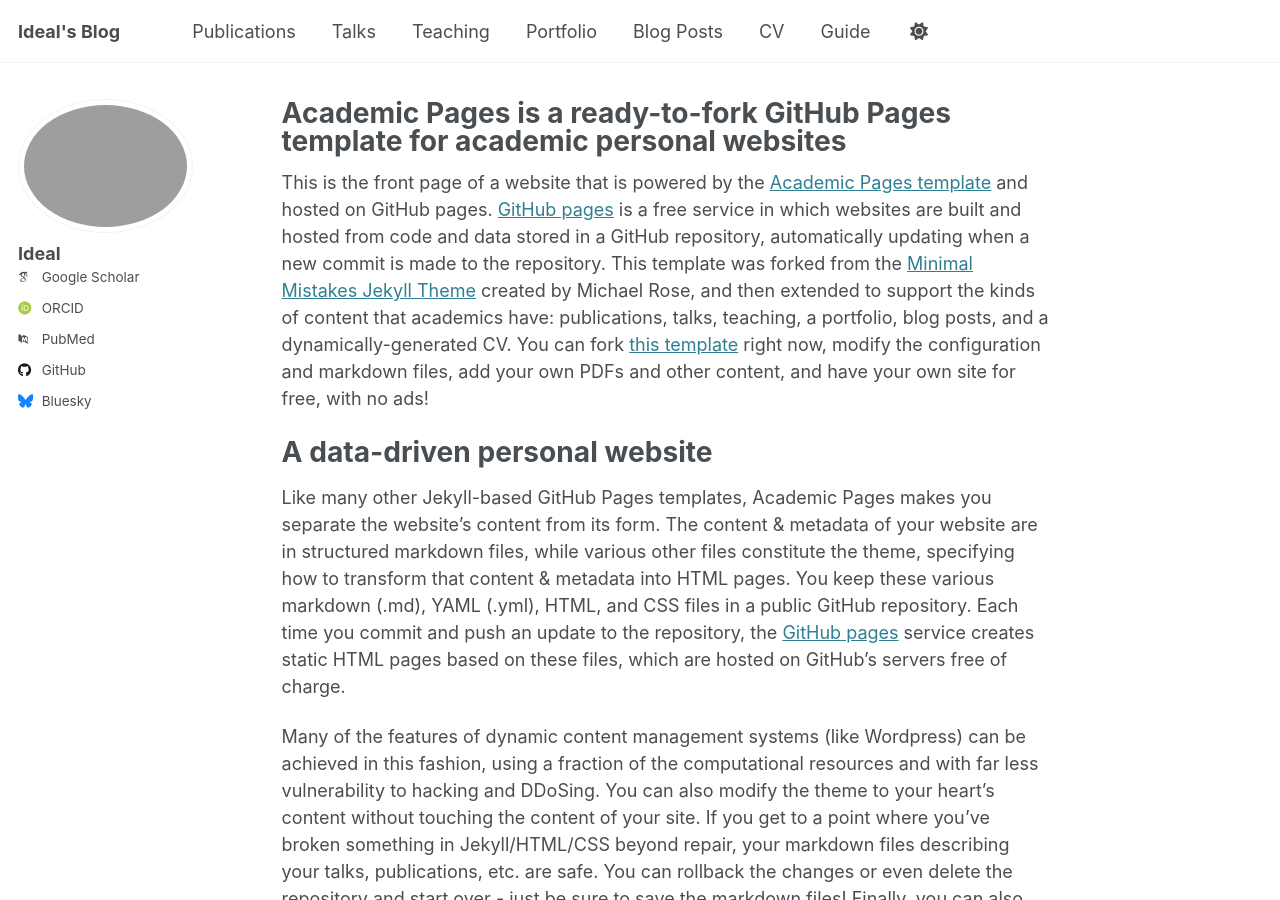
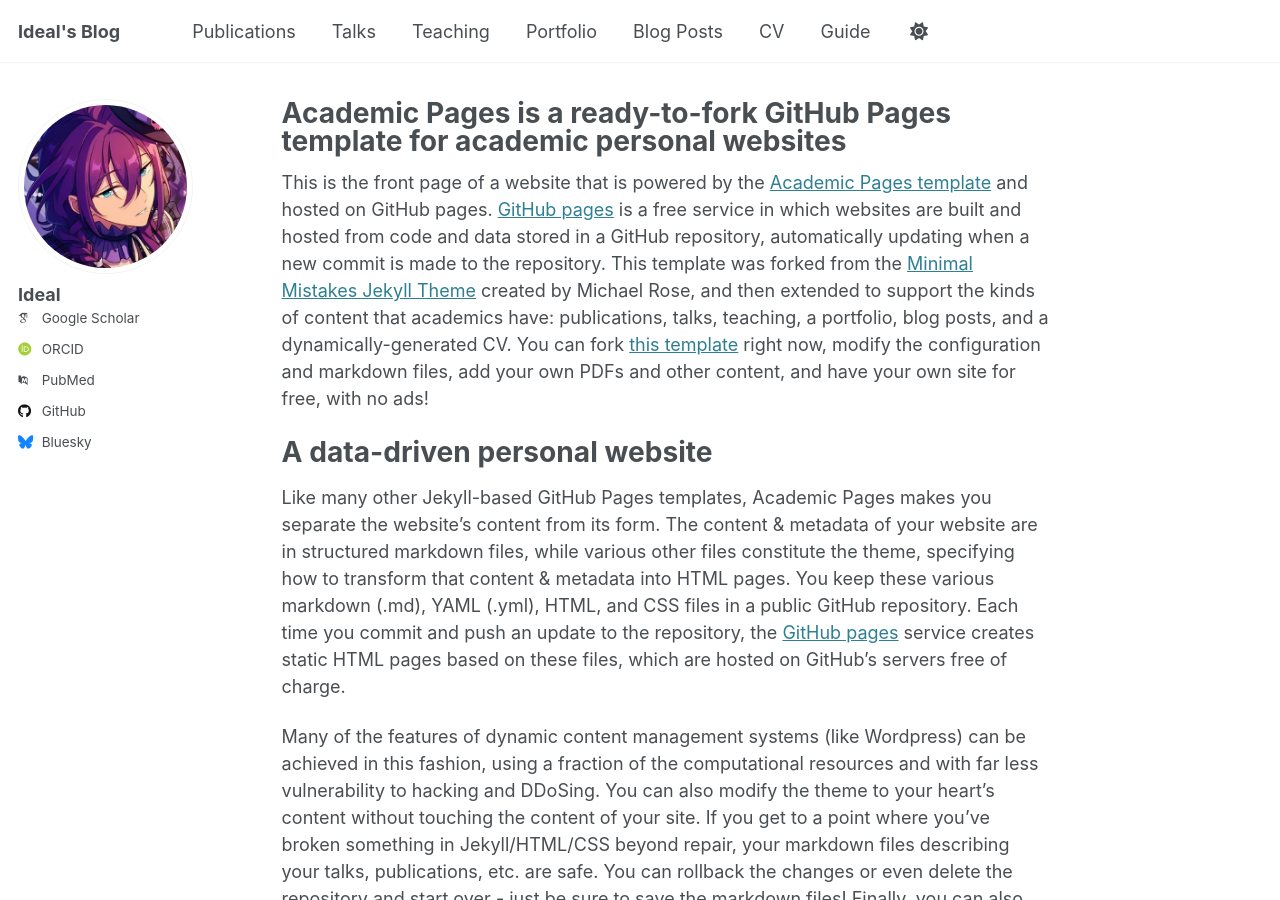
Before and after one commit to Malyuk-afk/IdealsBlog, a Jekyll site: the page built from _pages/about.md, in a window 1280 px wide and 900 px high. Built offline with Jekyll 4.4.1, drawn with Linux system fonts in a browser that asks for light colours; some web fonts are replaced.

Commit message:
Update _config.yml

```diff
--- a/_config.yml
+++ b/_config.yml
@@ -22,7 +22,7 @@ repository               : "academicpages/academicpages.github.io"
 #               Additional customization can be done by editing /_includes/author-profile.html
 author:
   # Biographic information
-  avatar           : "profile.png"
+  avatar           : "AyaseMayoi.png"
   name             : "Ideal"
   pronouns         : # example: "she/her"
   bio              :
```
